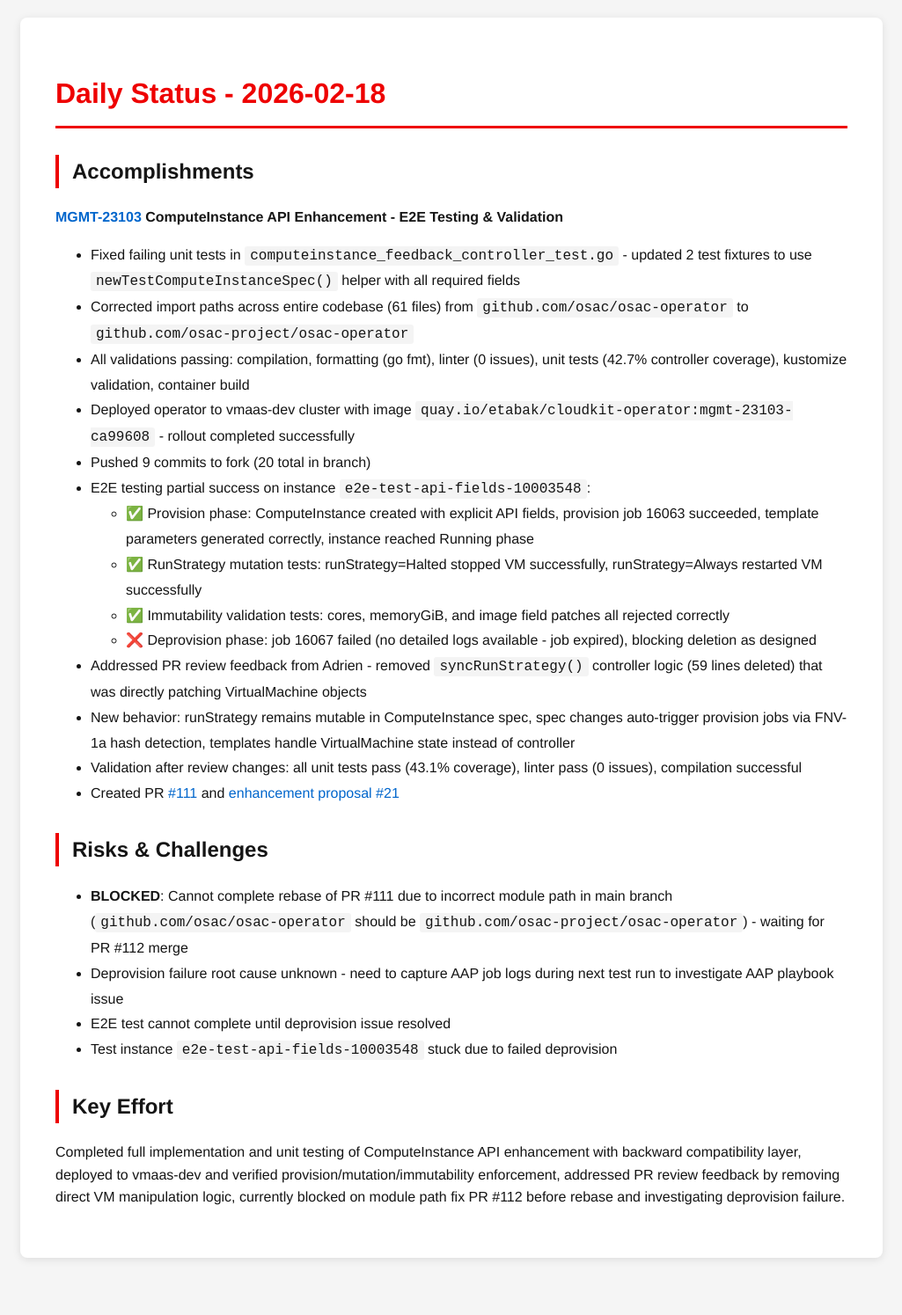
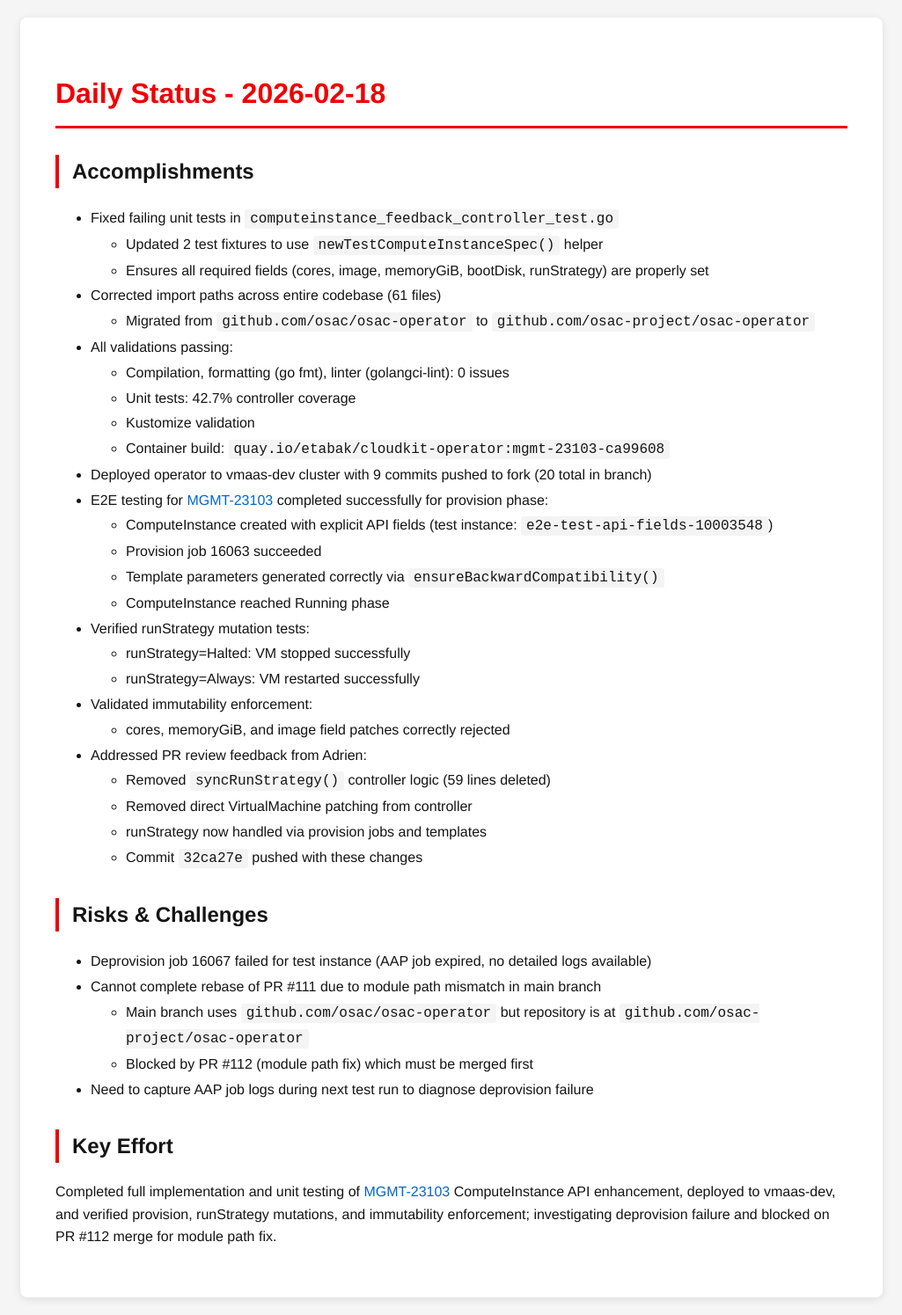
Before and after one commit to tzvatot/daily-status, a Jekyll site: the page built from 2026-02-18.md, in a window 1280 px wide. Shown: the whole page at 88% size, without its empty margins (127-1152 px from the left). Built offline with Jekyll 4.4.1, drawn with Linux system fonts in a browser that asks for light colours; before the commit the page ends 1450 px from its top, so only the background shows below that.

Commit message:
Daily status update - 2026-02-18

```diff
--- a/2026-02-18.md
+++ b/2026-02-18.md
@@ -8,29 +8,41 @@ date: 2026-02-18
 
 ## Accomplishments
 
-**[MGMT-23103](https://issues.redhat.com/browse/MGMT-23103) ComputeInstance API Enhancement - E2E Testing & Validation**
-- Fixed failing unit tests in `computeinstance_feedback_controller_test.go` - updated 2 test fixtures to use `newTestComputeInstanceSpec()` helper with all required fields
-- Corrected import paths across entire codebase (61 files) from `github.com/osac/osac-operator` to `github.com/osac-project/osac-operator`
-- All validations passing: compilation, formatting (go fmt), linter (0 issues), unit tests (42.7% controller coverage), kustomize validation, container build
-- Deployed operator to vmaas-dev cluster with image `quay.io/etabak/cloudkit-operator:mgmt-23103-ca99608` - rollout completed successfully
-- Pushed 9 commits to fork (20 total in branch)
-- E2E testing partial success on instance `e2e-test-api-fields-10003548`:
-  - ✅ Provision phase: ComputeInstance created with explicit API fields, provision job 16063 succeeded, template parameters generated correctly, instance reached Running phase
-  - ✅ RunStrategy mutation tests: runStrategy=Halted stopped VM successfully, runStrategy=Always restarted VM successfully
-  - ✅ Immutability validation tests: cores, memoryGiB, and image field patches all rejected correctly
-  - ❌ Deprovision phase: job 16067 failed (no detailed logs available - job expired), blocking deletion as designed
-- Addressed PR review feedback from Adrien - removed `syncRunStrategy()` controller logic (59 lines deleted) that was directly patching VirtualMachine objects
-- New behavior: runStrategy remains mutable in ComputeInstance spec, spec changes auto-trigger provision jobs via FNV-1a hash detection, templates handle VirtualMachine state instead of controller
-- Validation after review changes: all unit tests pass (43.1% coverage), linter pass (0 issues), compilation successful
-- Created PR [#111](https://github.com/osac-project/osac-operator/pull/111) and [enhancement proposal #21](https://github.com/osac-project/enhancement-proposals/pull/21)
+- Fixed failing unit tests in `computeinstance_feedback_controller_test.go`
+  - Updated 2 test fixtures to use `newTestComputeInstanceSpec()` helper
+  - Ensures all required fields (cores, image, memoryGiB, bootDisk, runStrategy) are properly set
+- Corrected import paths across entire codebase (61 files)
+  - Migrated from `github.com/osac/osac-operator` to `github.com/osac-project/osac-operator`
+- All validations passing:
+  - Compilation, formatting (go fmt), linter (golangci-lint): 0 issues
+  - Unit tests: 42.7% controller coverage
+  - Kustomize validation
+  - Container build: `quay.io/etabak/cloudkit-operator:mgmt-23103-ca99608`
+- Deployed operator to vmaas-dev cluster with 9 commits pushed to fork (20 total in branch)
+- E2E testing for [MGMT-23103](https://issues.redhat.com/browse/MGMT-23103) completed successfully for provision phase:
+  - ComputeInstance created with explicit API fields (test instance: `e2e-test-api-fields-10003548`)
+  - Provision job 16063 succeeded
+  - Template parameters generated correctly via `ensureBackwardCompatibility()`
+  - ComputeInstance reached Running phase
+- Verified runStrategy mutation tests:
+  - runStrategy=Halted: VM stopped successfully
+  - runStrategy=Always: VM restarted successfully
+- Validated immutability enforcement:
+  - cores, memoryGiB, and image field patches correctly rejected
+- Addressed PR review feedback from Adrien:
+  - Removed `syncRunStrategy()` controller logic (59 lines deleted)
+  - Removed direct VirtualMachine patching from controller
+  - runStrategy now handled via provision jobs and templates
+  - Commit `32ca27e` pushed with these changes
 
 ## Risks & Challenges
 
-- **BLOCKED**: Cannot complete rebase of PR #111 due to incorrect module path in main branch (`github.com/osac/osac-operator` should be `github.com/osac-project/osac-operator`) - waiting for PR #112 merge
-- Deprovision failure root cause unknown - need to capture AAP job logs during next test run to investigate AAP playbook issue
-- E2E test cannot complete until deprovision issue resolved
-- Test instance `e2e-test-api-fields-10003548` stuck due to failed deprovision
+- Deprovision job 16067 failed for test instance (AAP job expired, no detailed logs available)
+- Cannot complete rebase of PR #111 due to module path mismatch in main branch
+  - Main branch uses `github.com/osac/osac-operator` but repository is at `github.com/osac-project/osac-operator`
+  - Blocked by PR #112 (module path fix) which must be merged first
+- Need to capture AAP job logs during next test run to diagnose deprovision failure
 
 ## Key Effort
 
-Completed full implementation and unit testing of ComputeInstance API enhancement with backward compatibility layer, deployed to vmaas-dev and verified provision/mutation/immutability enforcement, addressed PR review feedback by removing direct VM manipulation logic, currently blocked on module path fix PR #112 before rebase and investigating deprovision failure.
+Completed full implementation and unit testing of [MGMT-23103](https://issues.redhat.com/browse/MGMT-23103) ComputeInstance API enhancement, deployed to vmaas-dev, and verified provision, runStrategy mutations, and immutability enforcement; investigating deprovision failure and blocked on PR #112 merge for module path fix.
```
